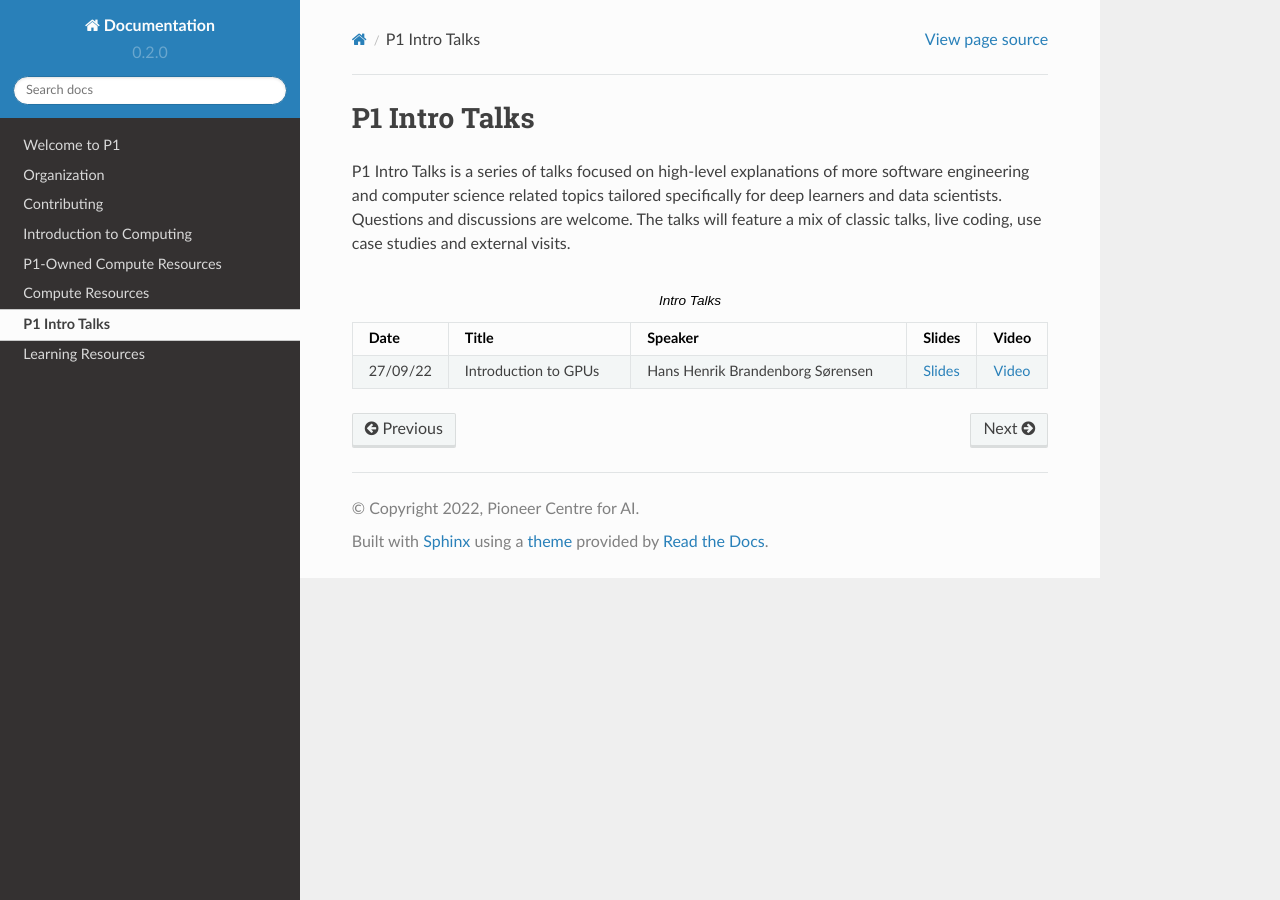
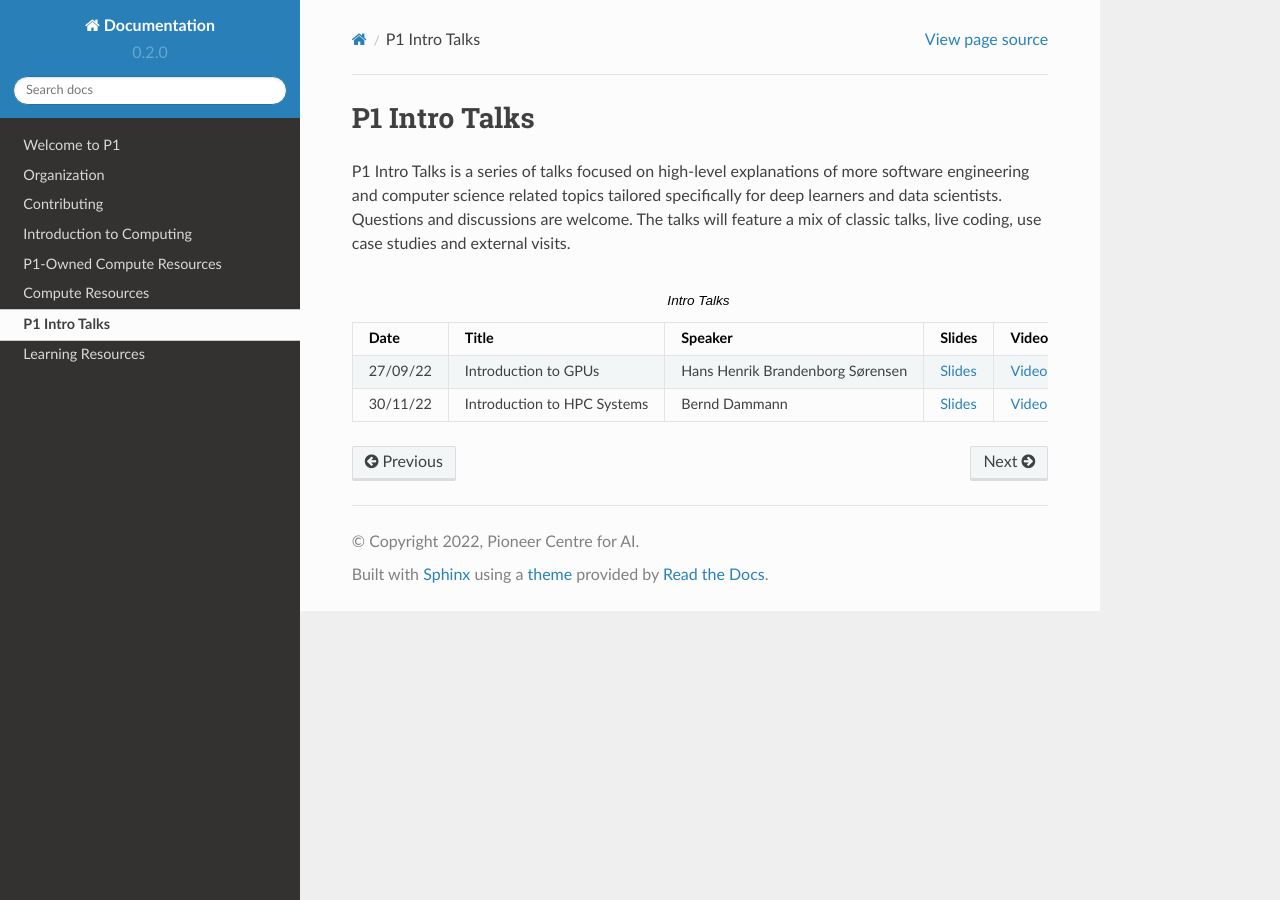
Before and after one commit to Pioneer-Centre-for-AI/p1-compute-documentation, a Sphinx documentation site: the page built from docs/source/introtalks.rst, in a window 1280 px wide. Built offline with Sphinx 7.4.7 and the Read the Docs theme 2.0.0, drawn with Linux system fonts in a browser that asks for light colours.

Commit message:
Update introtalks.rst

```diff
--- a/docs/source/introtalks.rst
+++ b/docs/source/introtalks.rst
@@ -16,3 +16,8 @@ P1 Intro Talks is a series of talks focused on high-level explanations of more s
      - Hans Henrik Brandenborg Sørensen
      - `Slides <https://github.com/Pioneer-Centre-for-AI/private-documentation/blob/main/docs/files/HHBSIntroToGPUs210922.pdf>`_
      - `Video <https://youtu.be/maCqve4VzhE>`_
+   * - 30/11/22
+     - Introduction to HPC Systems
+     - Bernd Dammann
+     - `Slides <https://github.com/Pioneer-Centre-for-AI/private-documentation/blob/main/docs/files/HHBSIntroToGPUs210922.pdf>`_
+     - `Video <https://youtu.be/maCqve4VzhE>`_
```
